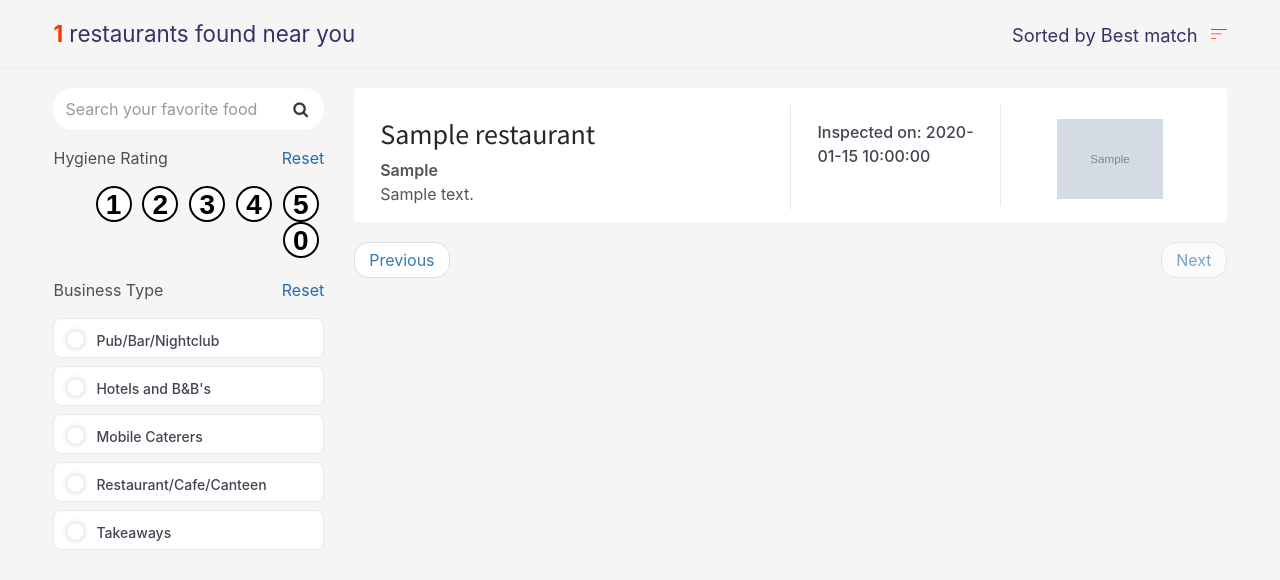
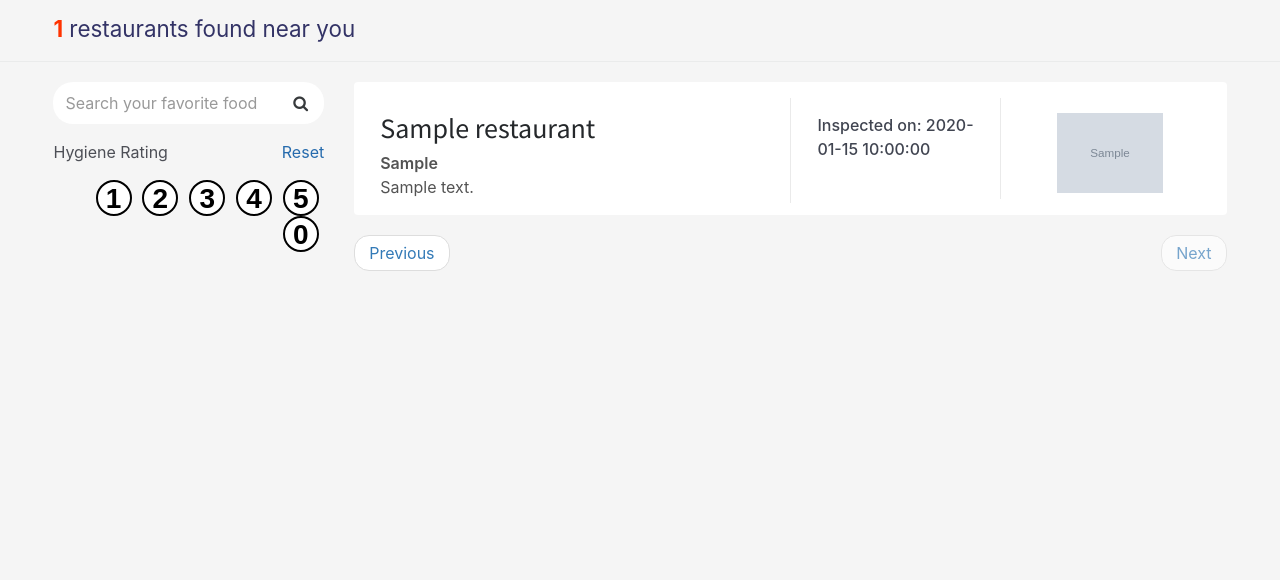
Before and after one commit to OneFourFree/food_hygiene_search, a Flask app: template application/templates/pages/results.html in a window 1280 px wide. Shown: the part 68-648 px from the top of the page. Run offline with Flask 2, Linux system fonts and the light colour scheme; the template is opened without the code that fills it: most values are stand-ins (such as "Sample title", 1, 10 or a date in 2020); grey boxes marked "Sample" are stand-in pictures; some libraries are stand-ins or nearby versions; some web fonts are replaced.

Commit message:
update filters to be more robust

```diff
--- a/application/static/js/script.js
+++ b/application/static/js/script.js
@@ -1,9 +1,8 @@
-function getUrlVars()
-{
-    var vars = [], hash;
+function getUrlVars() {
+    var vars = [],
+        hash;
     var hashes = window.location.href.slice(window.location.href.indexOf('?') + 1).split('&');
-    for(var i = 0; i < hashes.length; i++)
-    {
+    for (var i = 0; i < hashes.length; i++) {
         hash = hashes[i].split('=');
         vars.push(hash[0]);
         vars[hash[0]] = hash[1];
@@ -11,15 +10,24 @@ function getUrlVars()
     return vars;
 }
 
-function textFilter() {
+// Call the function view and update page HTML
+function filterResults() {
+    // check that the rating key actually contains data
+    var ratingKey;
+    if ($('fieldset.rating input:checked').val()) {
+        ratingKey = $('fieldset.rating input:checked').val();
+    } else {
+        ratingKey = '';
+    }
 
-  $('input.search-field').keyup(function() {
+    //
 
+    //  Fetch new data and replace HTML results
     $.ajax({
             data: {
-            search_text : $('input.search-field').val(),
-            pc : getUrlVars()["postcode"]
-//            rating : $('fieldset.rating input:checked').val()
+                search_text: $('input.search-field').val(),
+                pc: getUrlVars()["postcode"],
+                rating: ratingKey
             },
             type: "POST",
             url: "/filters",
@@ -27,48 +35,32 @@ function textFilter() {
             dataType: 'html'
         })
         .done(function(data) {
-      $('.listings').html(data)
-      });
-  })
-}
-
-function hygieneRating() {
-  $("fieldset.rating input").click(function() {
-
-    $.ajax({
-        data: {
-            search_text : $('input.search-field').val(),
-            pc : getUrlVars()["postcode"],
-            rating : $('fieldset.rating input:checked').val()
-        },
-        type: "POST",
-        url: "/filters",
-//        success: searchSuccess,
-        dataType: 'html'
-      })
-      .done(function(data) {
-      $('.listings').html(data)
-      });
-  });
-}
-
-function businessType() {
-  $("#ul-business-type li label input").click(function() {
-
-    var typeID = $(this).attr("data-business-type");
-    // alert(typeID);
-    $('.restaurant-entry').filter(function() {
-      $(this).toggle(
-        $(this).attr("data-business-type") == typeID)
+            $('.results-container').html(data);
+            updateTotalCount();
         });
 
 
-    // if( $(this).is(':checked') ) alert("checked");
-  });
 }
 
-$(document).ready(function() {
-  textFilter();
-  hygieneRating();
-  businessType();
+function updateTotalCount() {
+    var total_count = $('div.results-list').attr("data-total-restaurants");
+    $("strong#total-count").text(total_count);
+};
+
+$('input.search-field').keyup(function() {
+    filterResults();
 });
+
+$("fieldset.rating input").click(function() {
+    filterResults();
+});
+
+// Uncheck any checked ratings checkboxes
+$("#js-reset-rating").click(function() {
+    $('fieldset.rating input:checked').each(
+        function() {
+            $(this).attr("checked", false);
+        }
+    );
+    filterResults();
+});
--- a/application/templates/pages/results.html
+++ b/application/templates/pages/results.html
@@ -7,62 +7,10 @@ Home
     <div class="result-show">
         <div class="container">
             <div class="row">
-        <div class="col-sm-6">
-          <p><span class="primary-color"><strong>{{ totalCount }}</strong></span> restaurants found near you</p>
+                <div class="col-sm-12">
+                    <p><span class="primary-color"><strong id="total-count">{{ totalCount }}</strong></span> restaurants found near you</p>
                 </div>
-        <p></p>
-        <div class="col-sm-6">
-          <ul class="sort-by-list unstyled-ul u-clearfix c-sortBy-list u-unstyled">
-            <li class="c-sortBy-item" tabindex="0">
-              <h4 class="c-sortBy-text c-sortBy-button" data-sortby-toggle="">
-                <span class="u-showBelowMid">Best match</span>
-                <span class="u-showAboveMid">Sorted by Best match</span>
-                <span class="c-sortBy-icon">
-                  <svg viewBox="0 0 16 10" xmlns="http://www.w3.org/2000/svg">
-                    <path d="M.44.89a.44.44 0 0 1 0-.89h15.12a.44.44 0 0 1 0 .89H.44zm0 4.44a.44.44 0 0 1 0-.89h9.78a.44.44 0 1 1 0 .9H.44zm0 4.45a.44.44 0 0 1 0-.9H4.9a.44.44 0 1 1 0 .9H.44z" fill-rule="nonzero"></path>
-                  </svg>
-                </span>
-              </h4>
-              <ul class="c-sortBy-popoverList" tabindex="0" data-sortby-dropdown="">
-                <li class="c-sortBy-item">
-                  <label class="o-formControl-label" for="DefaultDisplayRank" tabindex="0">
-                    <input class="o-formControl-input" type="radio" id="DefaultDisplayRank" name="sortbyColumn" data-filter-id="DefaultDisplayRank" data-filter-toggle="so" data-filter-limit-so="" value="DefaultDisplayRank" checked="">
-                    <span class="o-formControl-indicator o-formControl-indicator--radio"></span>
-                    Best match
-                  </label>
-                </li>
-                <li class="c-sortBy-item">
-                  <label class="o-formControl-label" for="Distance" tabindex="0">
-                    <input class="o-formControl-input" type="radio" id="Distance" name="sortbyColumn" data-filter-id="Distance" data-filter-toggle="so" data-filter-limit-so="" value="Distance">
-                    <span class="o-formControl-indicator o-formControl-indicator--radio"></span>
-                    Distance
-                  </label>
-                </li>
-                <li class="c-sortBy-item">
-                  <label class="o-formControl-label" for="AvgRating" tabindex="0">
-                    <input class="o-formControl-input" type="radio" id="AvgRating" name="sortbyColumn" data-filter-id="AvgRating" data-filter-toggle="so" data-filter-limit-so="" value="AvgRating">
-                    <span class="o-formControl-indicator o-formControl-indicator--radio"></span>
-                    Customer rating
-                  </label>
-                </li>
-                <li class="c-sortBy-item">
-                  <label class="o-formControl-label" for="MinimumOrder" tabindex="0">
-                    <input class="o-formControl-input" type="radio" id="MinimumOrder" name="sortbyColumn" data-filter-id="MinimumOrder" data-filter-toggle="so" data-filter-limit-so="" value="MinimumOrder">
-                    <span class="o-formControl-indicator o-formControl-indicator--radio"></span>
-                    Minimum order
-                  </label>
-                </li>
-                <li class="c-sortBy-item">
-                  <label class="o-formControl-label" for="DeliveryFee" tabindex="0">
-                    <input class="o-formControl-input" type="radio" id="DeliveryFee" name="sortbyColumn" data-filter-id="DeliveryFee" data-filter-toggle="so" data-filter-limit-so="" value="DeliveryFee">
-                    <span class="o-formControl-indicator o-formControl-indicator--radio"></span>
-                    Delivery fee
-                  </label>
-                </li>
-              </ul>
-            </li>
-          </ul>
-        </div>
+                <!-- TODO: sort filters -->
             </div>
         </div>
     </div>
@@ -73,17 +21,12 @@ Home
                 <div class="col-xs-12 col-sm-5 col-md-5 col-lg-3">
                     <div class="sidebar clearfix m-b-20">
                         <div class="main-block">
-              <!--<div class="sidebar-title white-txt">-->
-              <!--<h6>Filter results</h6>-->
-              <!--<i class="fa fa-cutlery pull-right"></i>-->
-              <!--</div>-->
                             <div class="input-group">
                                 <input type="text" class="form-control search-field" placeholder="Search your favorite food"> <span class="input-group-btn">
                                     <button class="btn btn-secondary search-btn" type="button"><i class="fa fa-search"></i></button>
                                 </span>
                             </div>
                             <div class="widget clearfix">
-                <!-- /widget heading -->
                                 <div class="type-filter">
                                     <p class="type-filter-text">
                                         Hygiene Rating
@@ -105,51 +48,19 @@ Home
                                 </div>
                             </div>
                             <!-- end:Hygiene widget -->
-              <div class="type-filter">
-                <p class="type-filter-text">
-                  Business Type
-                </p>
-                <button class="btnLink" id="js-reset-type">
-                  Reset
-                </button>
-              </div>
-              <form>
-                <ul id="ul-business-type">
-                  <li>
-                    <label class="custom-control custom-checkbox">
-                      <input type="checkbox" class="custom-control-input" data-business-type="4613"> <span class="custom-control-indicator"></span> <span class="custom-control-description">Pub/Bar/Nightclub</span> </label>
-                  </li>
-                  <li>
-                    <label class="custom-control custom-checkbox">
-                      <input type="checkbox" class="custom-control-input" data-business-type="7844"> <span class="custom-control-indicator"></span> <span class="custom-control-description">Hotels and B&B's</span> </label>
-                  </li>
-                  <li>
-                    <label class="custom-control custom-checkbox">
-                      <input type="checkbox" class="custom-control-input"> <span class="custom-control-indicator"></span> <span class="custom-control-description">Mobile Caterers</span> </label>
-                  </li>
-                  <li>
-                    <label class="custom-control custom-checkbox">
-                      <input type="checkbox" class="custom-control-input"> <span class="custom-control-indicator"></span> <span class="custom-control-description">Restaurant/Cafe/Canteen</span>
-                    </label>
-                  </li>
-                  <li>
-                    <label class="custom-control custom-checkbox">
-                      <input type="checkbox" class="custom-control-input"> <span class="custom-control-indicator"></span> <span class="custom-control-description">Takeaways</span> </label>
-                  </li>
-                </ul>
-              </form>
+                            <!-- TODO: fix business type filter -->
                             <div class="clearfix"></div>
                         </div>
                         <!-- end:Sidebar nav -->
                     </div>
                 </div>
-        <div class="col-xs-12 col-sm-7 col-md-7 col-lg-9">
-          <div data-search-results-container>
+                <div class="col-xs-12 col-sm-7 col-md-7 col-lg-9 results-container">
+                    <div data-search-results-container data-total-restaurants="{{totalCount}}">
                         <div class="listings">
                             {% for restaurant in list_restaurants %}
                             <div class="restaurant-entry" data-hygiene-rating="{{ restaurant.RatingValue }}" data-business-type="{{ restaurant.BusinessTypeID }}">
                                 <div class="entry-dscr">
-                  <h3>{{ restaurant.BusinessName }}</h3>
+                                    <h3>{{restaurant.BusinessName}}</h3>
                                     <span class="businessType">{{ restaurant.BusinessType }}</span>
                                     <br>
                                     <span>{{ restaurant.AddressLine1 }}</span>
```
Also changed, not shown: application/models/fhrapi.py (+42 -45 lines), application/templates/pages/results_filter.html (+27 -2 lines), application/views.py (+14 -13 lines). Lines whose indentation alone changed are shown as unchanged.
